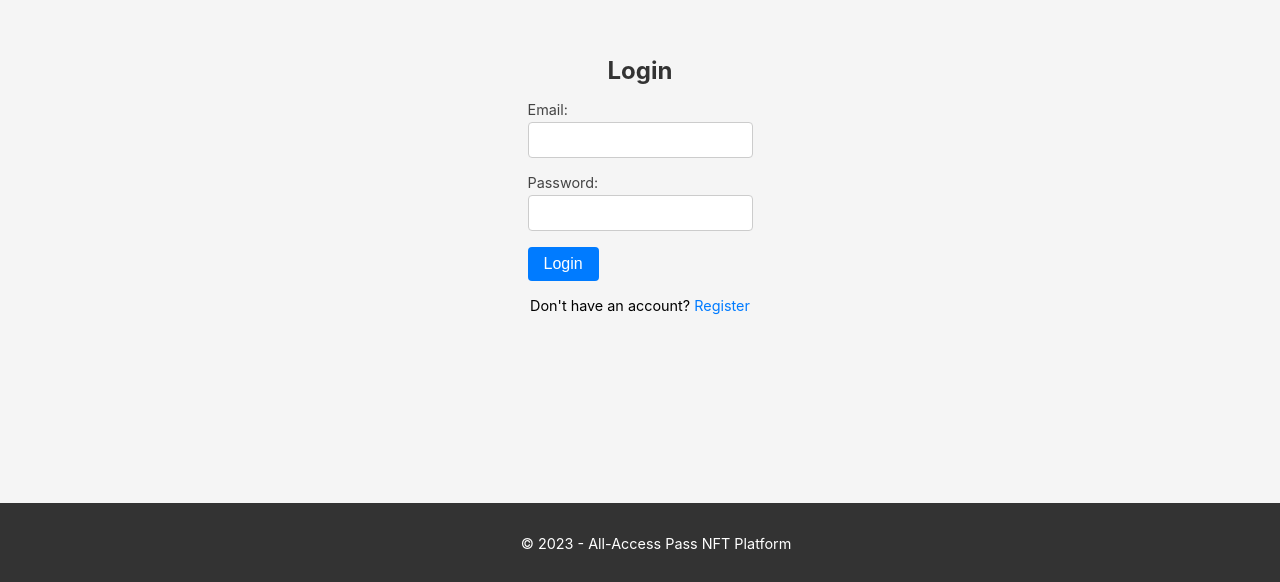
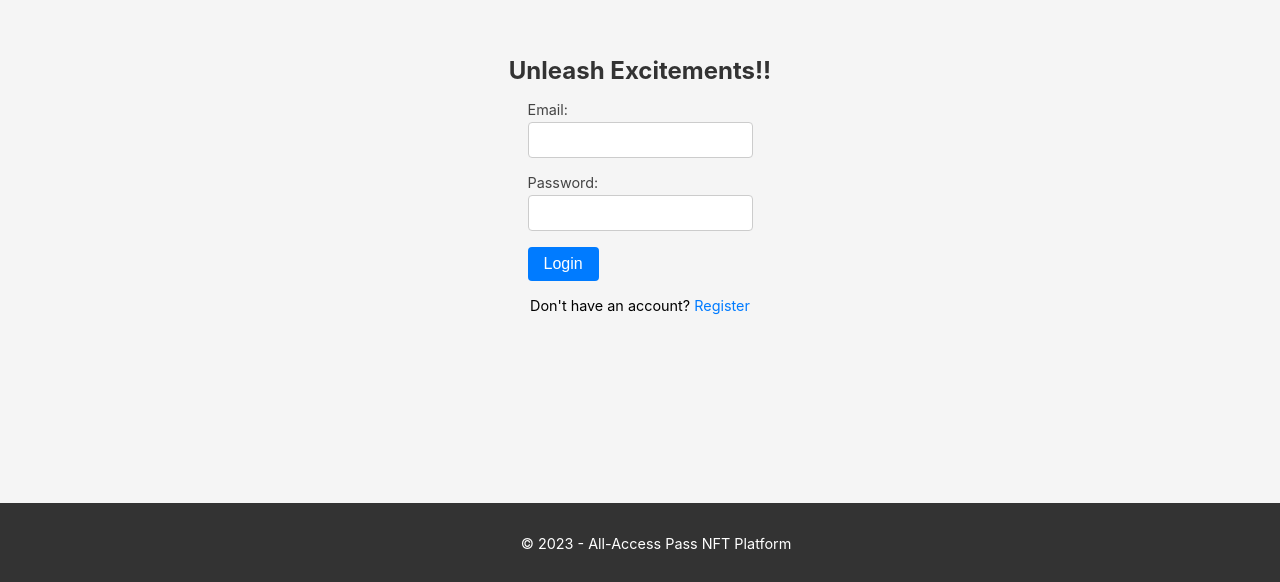
Before and after one commit to JEETDESAI25/AAP, a React (Vite) app in the folder All-Access-Pass/: page / in a window 1280 px wide. Shown: the part 218-800 px from the top of the page. Built offline with nearby package versions, Linux system fonts and the light colour scheme.

Commit message:
Updated <h2> on LoginPage

```diff
--- a/All-Access-Pass/src/pages/LoginPage.jsx
+++ b/All-Access-Pass/src/pages/LoginPage.jsx
@@ -35,7 +35,7 @@ const LoginPage = () => {
 
   return (
     <div className="login-page">
-      <h2>Login</h2>
+      <h2>Unleash Excitements!!</h2>
       <form onSubmit={handleSubmit}>
         <div className="form-group">
           <label htmlFor="email">Email:</label>
```
